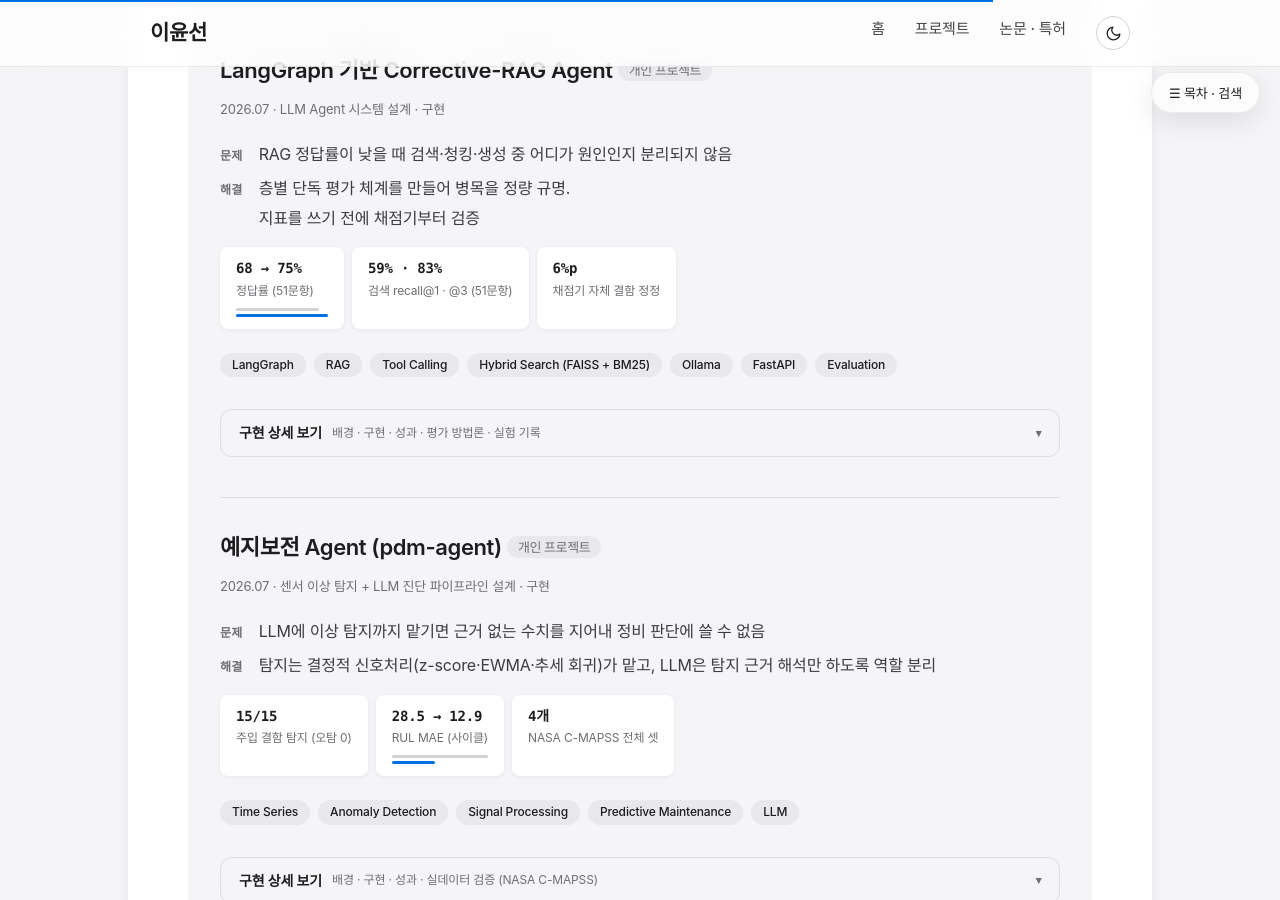
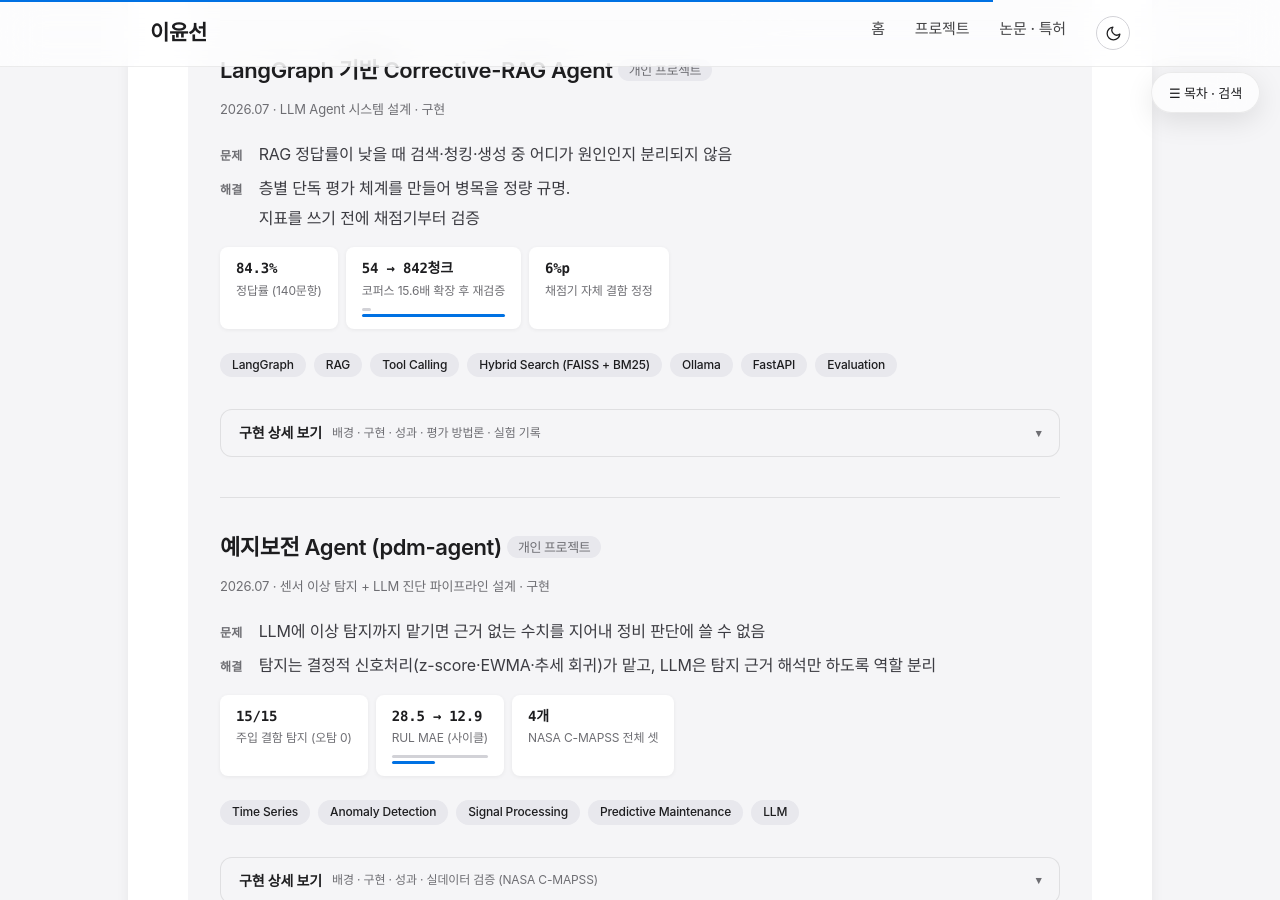
Before and after one commit to ckc5800/ckc5800.github.io, a Jekyll site: the page built from projects.html, in a window 1280 px wide and 900 px high, scrolled down 6916 px. Built offline with Jekyll 4.4.1, drawn with Linux system fonts in a browser that asks for light colours; some web fonts are replaced.

Commit message:
RAG 카드 최신화 — 51문항·3B 시점에서 140문항·7B 현재로
저장소는 평가셋을 10 → 51 → 140문항으로 늘리고 기본 모델도 3B → 7B로
전환했는데 카드는 51문항·3B 시점에 멈춰 있었음.

- 정답률 68 → 75%(51문항) → 140문항 84.3%
  (포트폴리오 100문항 83% · TTS 40문항 88%)
- 지표 하나를 코퍼스 확장(54 → 842청크, 15.6배)으로 교체 — 작은
  코퍼스에서 정한 튜닝값이 확장 후에도 유지됨을 전수 재검증한 것이
  검색 recall 단일 수치보다 강한 근거
- 3B → 7B 전환 결과 추가 (+8%p, 재작성률 67~76% → 16%, 지연 동급)
- 이력서 rag-agent 항목도 동일하게 갱신

Co-Authored-By: Claude Fable 5 <noreply@anthropic.com>

```diff
--- a/projects.html
+++ b/projects.html
@@ -773,8 +773,8 @@ title: 프로젝트
         <dt>해결</dt><dd><span class="sentence">층별 단독 평가 체계를 만들어 병목을 정량 규명.</span><span class="sentence">지표를 쓰기 전에 채점기부터 검증</span></dd>
     </dl>
     <div class="metrics">
-        <div class="metric"><span class="metric-value">68 → 75%</span><span class="metric-label">정답률 (51문항)</span></div>
-        <div class="metric"><span class="metric-value">59% · 83%</span><span class="metric-label">검색 recall@1 · @3 (51문항)</span></div>
+        <div class="metric"><span class="metric-value">84.3%</span><span class="metric-label">정답률 (140문항)</span></div>
+        <div class="metric"><span class="metric-value">54 → 842청크</span><span class="metric-label">코퍼스 15.6배 확장 후 재검증</span></div>
         <div class="metric"><span class="metric-value">6%p</span><span class="metric-label">채점기 자체 결함 정정</span></div>
     </div>
     <div class="tech-tags">
@@ -802,9 +802,9 @@ title: 프로젝트
 
     <h4 class="detail-head">성과</h4>
     <ul class="detail-list">
-        <li><span class="sentence">51문항 기준 <strong>정답률 68% → 75%</strong>.</span><span class="sentence">실패를 검색·청킹·생성 층으로 나눠 병목이 생성 단계임을 수치로 확인하고 컨텍스트 수를 튜닝</span></li>
-        <li><span class="sentence"><strong>검색 recall@1 59% · @3 83%</strong> (51문항 기준, 무작위 기준선 병기).</span><span class="sentence">10문항 앵커에서는 90%·MRR 0.95였으나 표본이 작아 생긴 착시임을 확장 평가로 확인 — 결론을 앵커 수치가 아니라 확장본으로 갱신.</span><span class="sentence">이 과정에서 하이브리드 검색 결함 7건을 찾아 수정</span></li>
-        <li><span class="sentence">채점기가 동의 표기를 오답으로 세고 있던 것을 발견.</span><span class="sentence"><strong>6%p를 정정</strong> — 지표를 쓰기 전에 지표부터 검증한 경우다</span></li>
+        <li><span class="sentence">평가셋을 10 → 51 → 140문항으로 늘려가며 재측정 — 현재 <strong>140문항 84.3%</strong> (포트폴리오 100문항 83% · TTS 40문항 88%).</span><span class="sentence">실패를 검색·청킹·생성 층으로 나눠 병목이 생성 단계임을 수치로 확인하고 컨텍스트 수를 튜닝</span></li>
+        <li><span class="sentence">코퍼스를 <strong>54 → 842청크(15.6배)</strong>로 늘린 뒤 튜닝값을 전수 재검증 — 작은 코퍼스에서 정한 청크 크기·top-N·HyDE 판정이 그대로 유지됨을 확인.</span><span class="sentence">"코퍼스가 작아서 기각했다"던 유보를 실제로 시험한 결과.</span><span class="sentence">검색 지표는 10문항 앵커의 recall@1 90%가 확장 평가에서 착시로 드러나, 결론을 확장본 기준으로 갱신하고 하이브리드 검색 결함 7건을 수정</span></li>
+        <li><span class="sentence">채점기가 동의 표기를 오답으로 세고 있던 것을 발견.</span><span class="sentence"><strong>6%p를 정정</strong> — 지표를 쓰기 전에 지표부터 검증한 경우.</span><span class="sentence">기본 모델도 3B → 7B로 전환해 <strong>+8%p(77 → 85%)</strong>를 지연 비용 없이 얻고, 재작성률이 67~76%에서 16%로 떨어지는 것까지 재측정</span></li>
         <li><span class="sentence">코퍼스에 답이 없는 거부 문항 10개를 넣어 <strong>환각 측정 지표 신설</strong>.</span><span class="sentence">컨텍스트를 넓힐수록 환각이 느는 트레이드오프를 실측</span></li>
     </ul>
 
```
Also changed, not shown: 2 other files.
